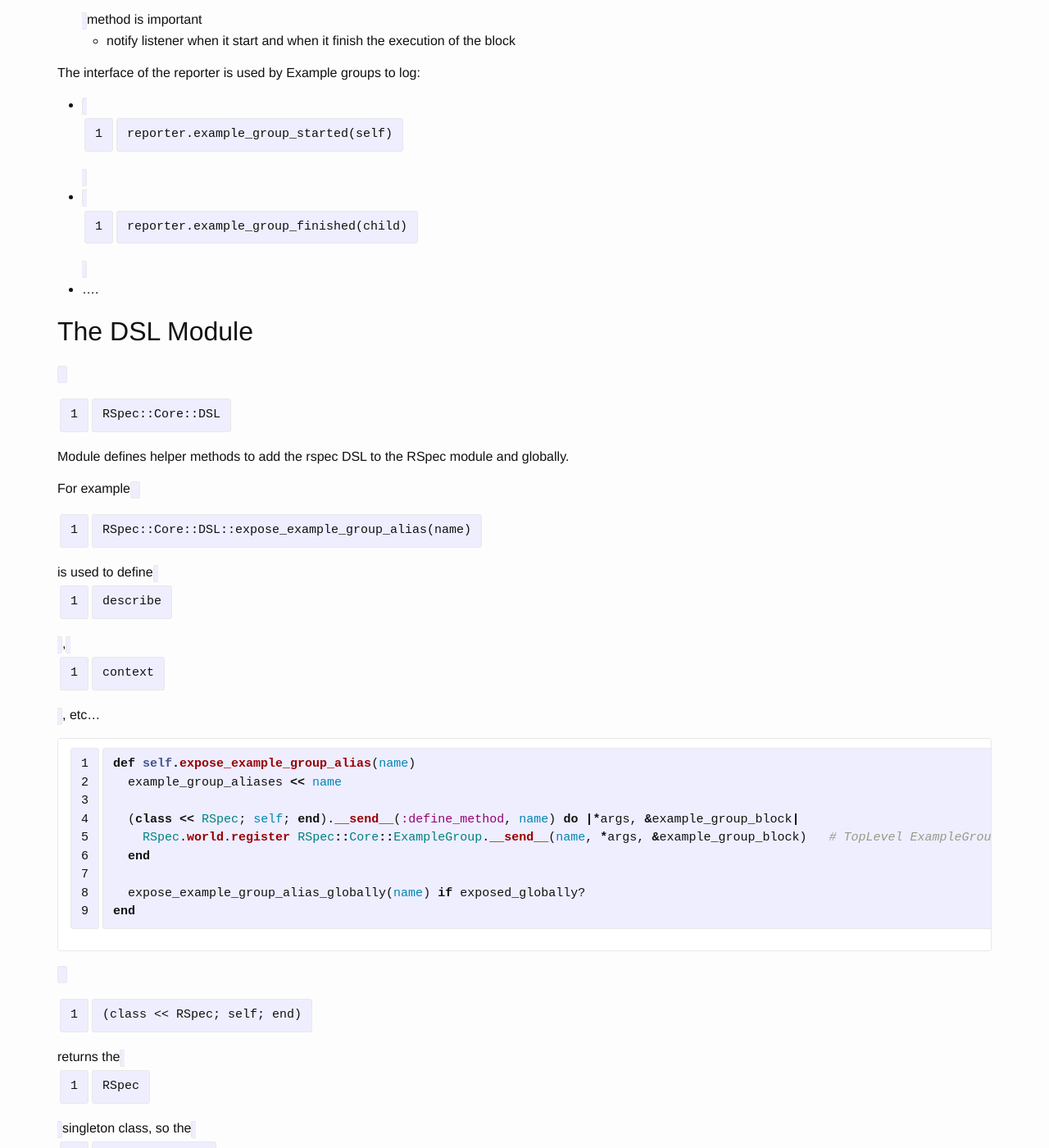
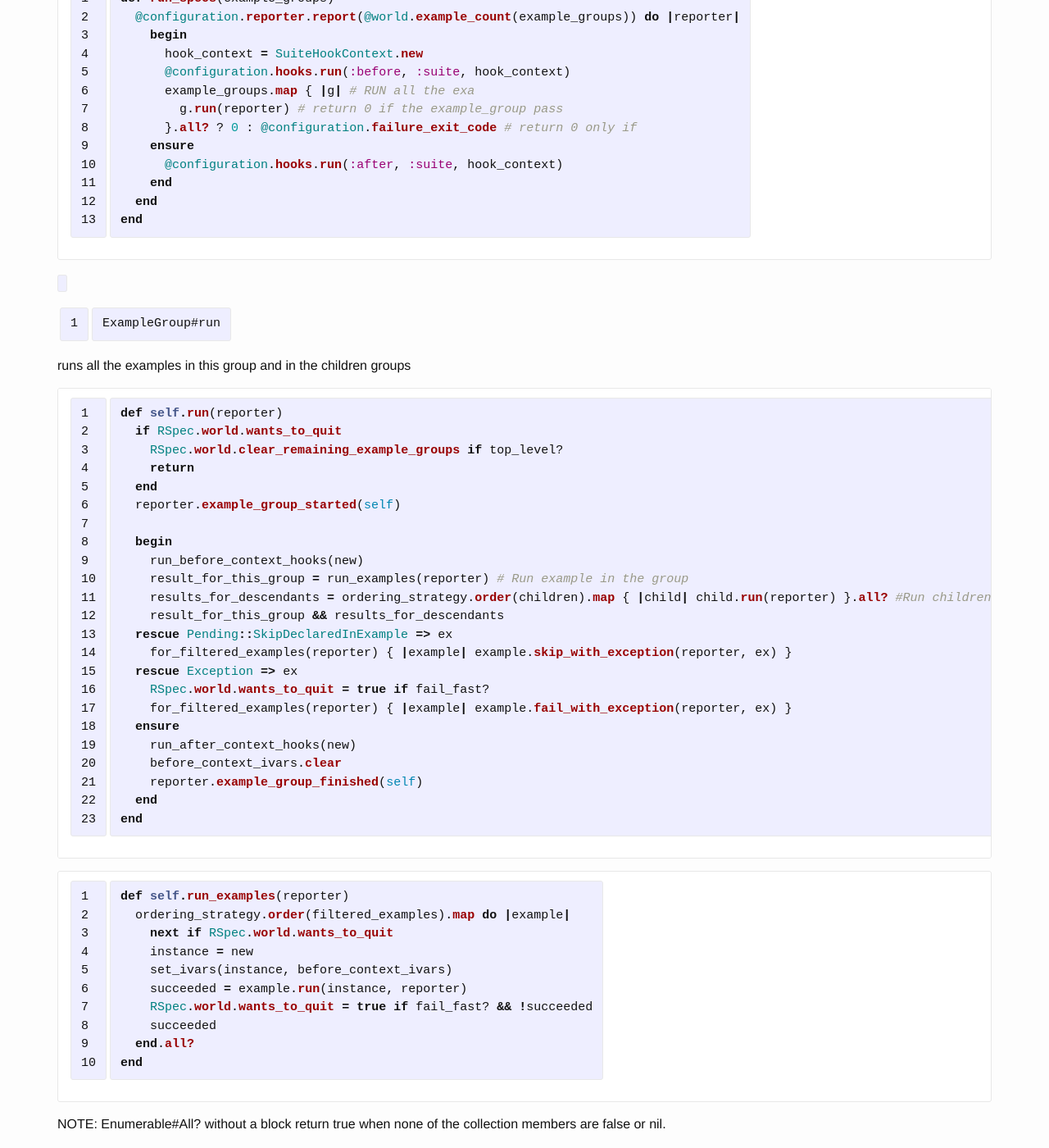
Before and after one commit to breezeight/nicola_blog, a Jekyll site: the page built from _guides/ruby_rspec.markdown, in a window 1280 px wide and 1400 px high, scrolled down 11273 px. Shown: the whole window at 82% size. Built offline with Jekyll 4.4.1, drawn with Linux system fonts in a browser that asks for light colours; some of the changed text lies outside the part shown.

Commit message:
RSpec : run spec internals

```diff
--- a/_guides/ruby_rspec.markdown
+++ b/_guides/ruby_rspec.markdown
@@ -73,6 +73,22 @@
   gem 'rspec'
 end
 ~~~
+
+### Getting start RAILS
+
+see http://www.webascender.com/Blog/ID/566/Testing-Rails-4-Apps-With-RSpec-3-Part-I#.VUi_rlOUflA
+
+
+~~~
+group :development, :test do
+  gem 'rspec-rails', '~> 3.0.0'
+end
+
+#RSpec generator to create the initial skeleton
+rails generate rspec:install
+~~~
+
+
 
 ## Run the test suite
 
@@ -237,6 +253,7 @@
 
 * http://modocache.svbtle.com/rspec-under-the-covers
 * http://modocache.svbtle.com/code-reading-shared-examples-in-rspec
+* http://blog.endpoint.com/2014/09/some-metaprogramming-examples-from-rspec.html?m=1
 
 RSpec is a DSL for creating executable examples of how code is expected to behave, organized in groups.
 
@@ -287,7 +304,8 @@
 
 ### Run
 
-*
+* Fa qualceh mageggio con gli hook
+* Call the `ExampleGroup#run` on every ExampleGroup registered in `@world.ordered_example_groups`
 * use the `RSpec::Core::Reporter` specified in the configuration (See for details about Reporter and Listeners)
 * more comments is provided inline below
 
@@ -306,6 +324,50 @@
   end
 end
 ~~~
+
+
+`ExampleGroup#run` runs all the examples in this group and in the children groups
+
+~~~ruby
+def self.run(reporter)
+  if RSpec.world.wants_to_quit
+    RSpec.world.clear_remaining_example_groups if top_level?
+    return
+  end
+  reporter.example_group_started(self)
+
+  begin
+    run_before_context_hooks(new)
+    result_for_this_group = run_examples(reporter) # Run example in the group
+    results_for_descendants = ordering_strategy.order(children).map { |child| child.run(reporter) }.all? #Run children
+    result_for_this_group && results_for_descendants
+  rescue Pending::SkipDeclaredInExample => ex
+    for_filtered_examples(reporter) { |example| example.skip_with_exception(reporter, ex) }
+  rescue Exception => ex
+    RSpec.world.wants_to_quit = true if fail_fast?
+    for_filtered_examples(reporter) { |example| example.fail_with_exception(reporter, ex) }
+  ensure
+    run_after_context_hooks(new)
+    before_context_ivars.clear
+    reporter.example_group_finished(self)
+  end
+end
+~~~
+
+
+~~~ruby
+def self.run_examples(reporter)
+  ordering_strategy.order(filtered_examples).map do |example|
+    next if RSpec.world.wants_to_quit
+    instance = new
+    set_ivars(instance, before_context_ivars)
+    succeeded = example.run(instance, reporter)
+    RSpec.world.wants_to_quit = true if fail_fast? && !succeeded
+    succeeded
+  end.all?
+end
+~~~
+
 
 NOTE: Enumerable#All? without a block return true when none of the collection members are
 false or nil.
```
